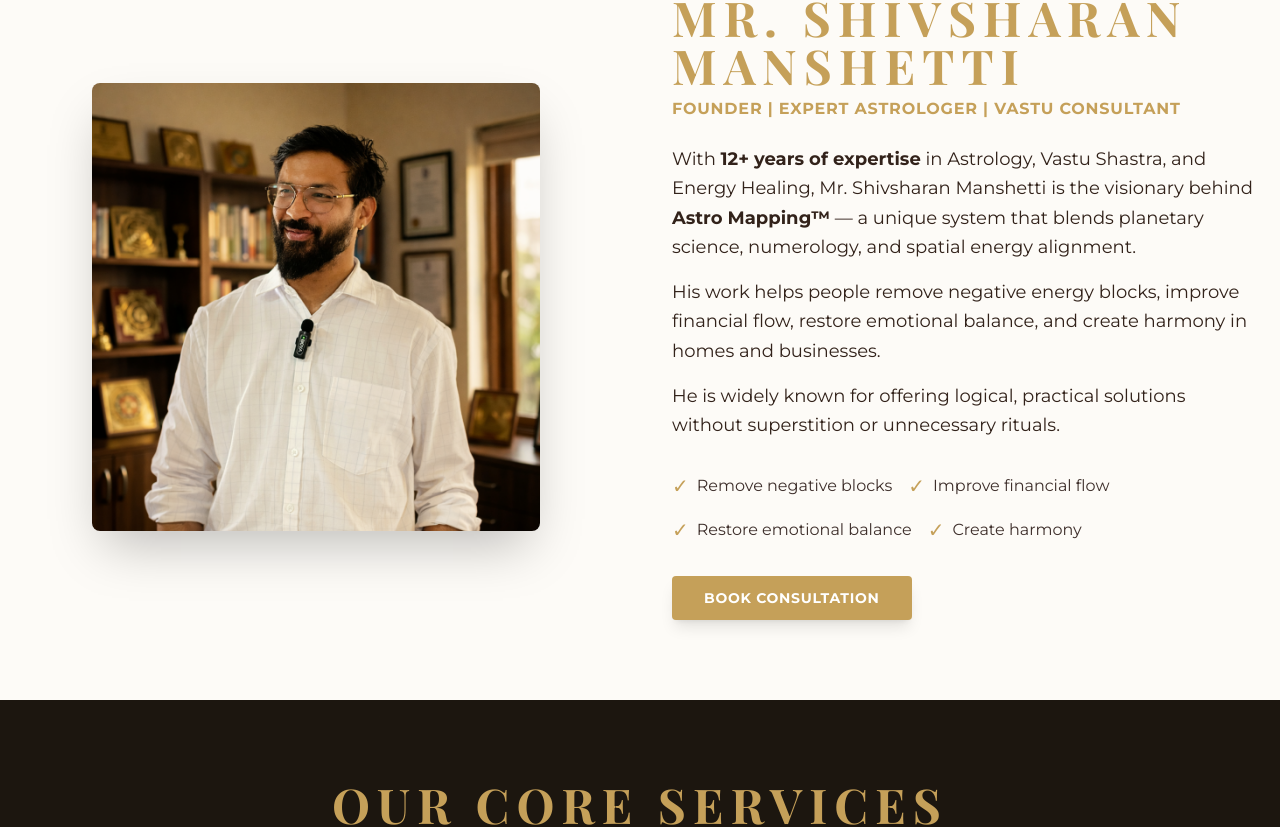
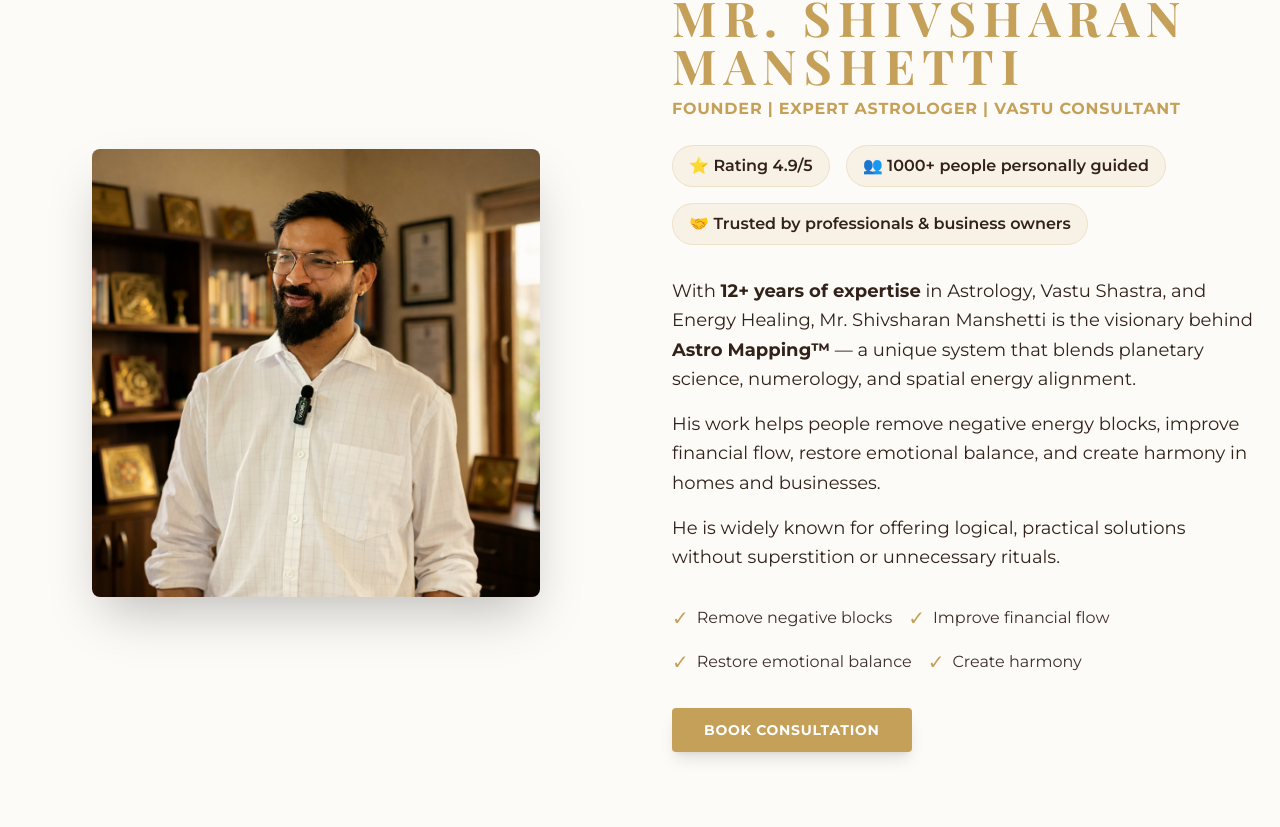
Before and after one commit to Vijayyy03/Cosmic_Consultation, a Next.js app: page / in a window 1280 px wide. Shown: the part 887-1714 px from the top of the page. Built offline with nearby package versions, Linux system fonts and the light colour scheme.

Commit message:
Update content: Add Authority Stats, VSL framing, Testimonial ratings, and Final CTA

```diff
--- a/app/page.tsx
+++ b/app/page.tsx
@@ -5,6 +5,8 @@
 import ServicesGrid from "@/components/sections/ServicesGrid";
 import DirectionalVastu from "@/components/sections/DirectionalVastu";
 import Testimonials from "@/components/sections/Testimonials";
+import VideoSection from "@/components/sections/VideoSection";
+import FinalCTA from "@/components/sections/FinalCTA";
 import Footer from "@/components/Footer";
 import WhatsAppButton from "@/components/WhatsAppButton";
 
@@ -23,7 +25,9 @@
             <ProductGrid />
             <ServicesGrid />
             <DirectionalVastu />
+            <VideoSection />
             <Testimonials />
+            <FinalCTA />
 
             {/* Footer */}
             <Footer />
--- a/components/sections/AboutCosmic.tsx
+++ b/components/sections/AboutCosmic.tsx
@@ -63,6 +63,25 @@
                             FOUNDER | EXPERT ASTROLOGER | VASTU CONSULTANT
                         </motion.p>
 
+                        {/* Authority Lines */}
+                        <motion.div
+                            initial={{ opacity: 0, y: 20 }}
+                            whileInView={{ opacity: 1, y: 0 }}
+                            viewport={{ once: true }}
+                            transition={{ delay: 0.5 }}
+                            className="flex flex-wrap gap-4 mb-8 text-sm md:text-base"
+                        >
+                            <div className="bg-cosmic-gold/10 px-4 py-2 rounded-full border border-cosmic-gold/20 text-cosmic-brown-800 font-semibold">
+                                ⭐ Rating 4.9/5
+                            </div>
+                            <div className="bg-cosmic-gold/10 px-4 py-2 rounded-full border border-cosmic-gold/20 text-cosmic-brown-800 font-semibold">
+                                👥 1000+ people personally guided
+                            </div>
+                            <div className="bg-cosmic-gold/10 px-4 py-2 rounded-full border border-cosmic-gold/20 text-cosmic-brown-800 font-semibold">
+                                🤝 Trusted by professionals & business owners
+                            </div>
+                        </motion.div>
+
                         <motion.div
                             className="space-y-4 text-cosmic-brown-800 leading-relaxed text-lg"
                             initial="hidden"
--- a/components/sections/FinalCTA.tsx
+++ b/components/sections/FinalCTA.tsx
@@ -41,18 +41,25 @@
                     {/* CTA Buttons */}
                     <motion.div
                         variants={staggerItem}
-                        className="flex flex-col sm:flex-row gap-4 justify-center items-center pt-4"
+                        className="flex flex-col items-center gap-6 pt-4"
                     >
-                        <Button variant="primary" icon={<span>→</span>}>
-                            Book Consultation
-                        </Button>
-                        <Button
-                            href="https://wa.me/919999999999"
-                            variant="secondary"
-                            icon={<span>💬</span>}
-                        >
-                            WhatsApp Now
-                        </Button>
+                        <div className="flex flex-col items-center gap-2">
+                            <Button href="#consult" variant="primary" className="text-lg px-8 py-4 flex items-center justify-center gap-2">
+                                YES I AM READY FOR ONE - ONE Consultation <span className="text-xl">→</span>
+                            </Button>
+                            <div className="flex items-center gap-3 text-white">
+                                <span className="text-lg">1hr : one to one :</span>
+                                <span className="text-2xl font-bold text-cosmic-gold">₹999</span>
+                                <span className="text-lg opacity-50 line-through">₹2000</span>
+                            </div>
+                        </div>
+
+                        <div className="flex flex-col items-center gap-2 mt-4 text-white/80">
+                            <p className="font-medium">If you have any query you can call on the below no 👇</p>
+                            <a href="tel:+919999999999" className="text-xl font-bold hover:text-cosmic-gold transition-colors flex items-center gap-2">
+                                📞 +91 99999 99999
+                            </a>
+                        </div>
                     </motion.div>
 
                     {/* Trust Badge */}
--- a/components/sections/Testimonials.tsx
+++ b/components/sections/Testimonials.tsx
@@ -45,6 +45,11 @@
                     <p className="text-cosmic-cream-100/80 text-lg">
                         What our satisfied clients say
                     </p>
+                    <div className="mt-6 flex justify-center">
+                        <div className="bg-cosmic-gold/20 px-6 py-2 rounded-full border border-cosmic-gold text-cosmic-gold font-bold text-lg flex items-center gap-2">
+                            ⭐ Overall Rating 4.9/5
+                        </div>
+                    </div>
                 </motion.div>
 
                 {/* Testimonials */}
--- a/components/sections/VideoSection.tsx
+++ b/components/sections/VideoSection.tsx
@@ -7,7 +7,7 @@
         <AnimatedSection className="py-20 px-6">
             <div className="max-w-5xl mx-auto">
                 <h2 className="font-serif text-4xl md:text-5xl font-bold text-center mb-6 text-gold-500">
-                    Discover Your Cosmic Blueprint
+                    See How We Transform Lives
                 </h2>
                 <p className="text-center text-white/70 text-lg mb-12 max-w-3xl mx-auto">
                     Watch how our personalized astrology and Vastu solutions can transform your life
```
